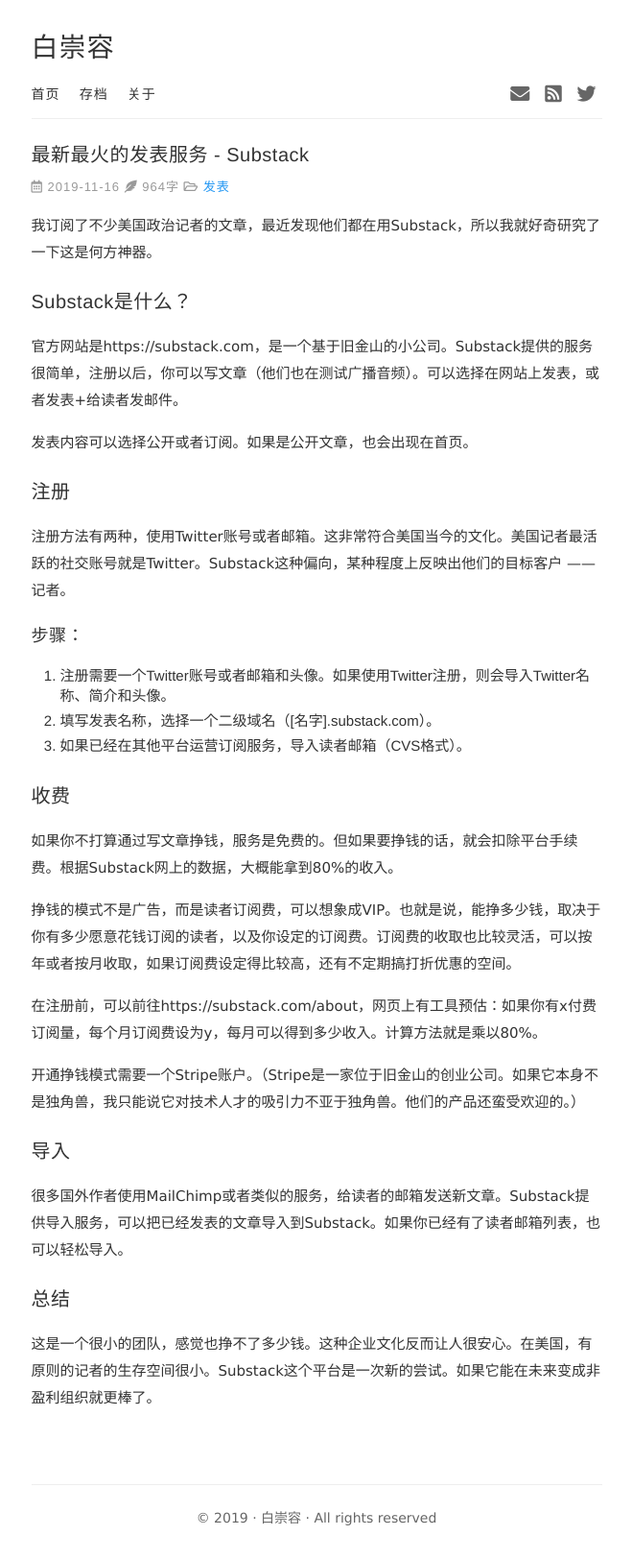
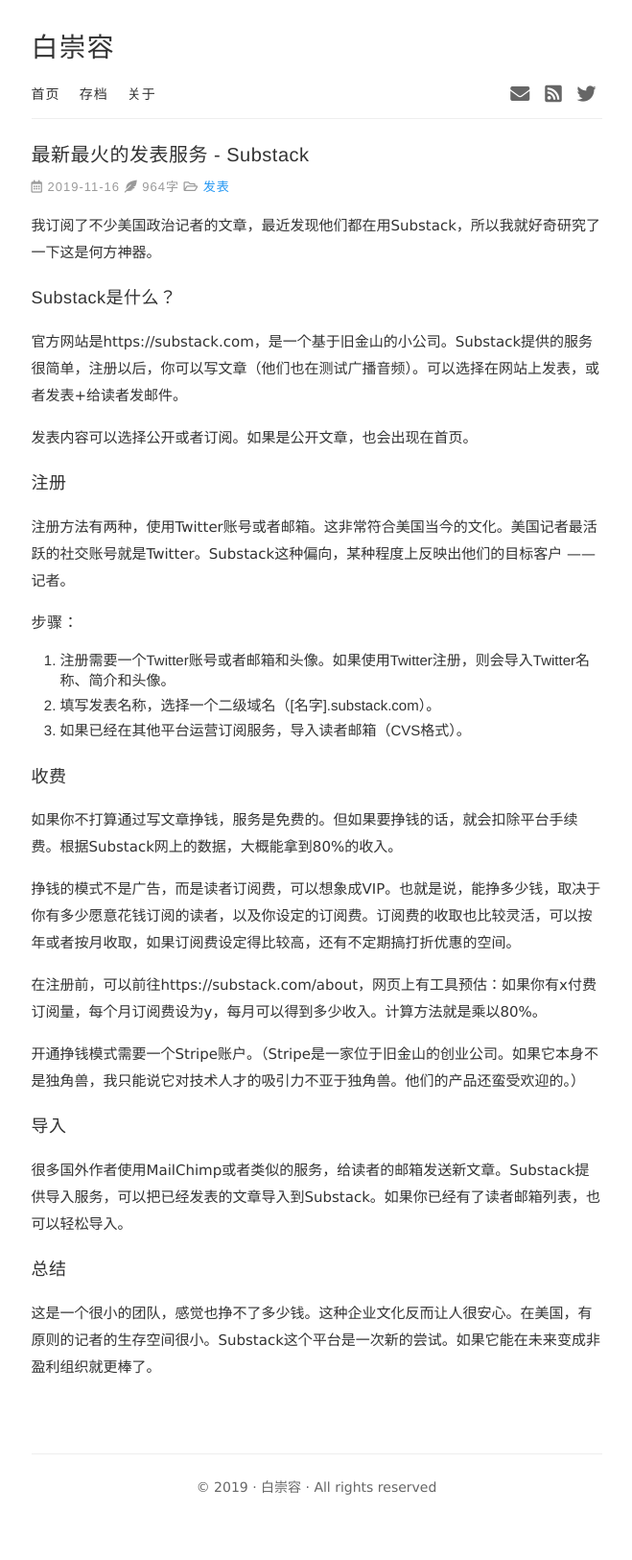
Before and after one commit to lionpup/blog, a Jekyll site: the page built from _posts/2019-11-16-hot-new-publishing-service-substack.md, in a window 1280 px wide. Shown: the whole page at 96% size, without its empty margins (310-969 px from the left). Built offline with Jekyll 4.4.1, drawn with Linux system fonts in a browser that asks for light colours; nearby versions of some CDN libraries; comment, search, counter and statistics services are not loaded; after the commit the page ends 1593 px from its top, so only the background shows below that.

Commit message:
update h1 format

```diff
--- a/_posts/2019-11-16-hot-new-publishing-service-substack.md
+++ b/_posts/2019-11-16-hot-new-publishing-service-substack.md
@@ -5,22 +5,22 @@
 
 我订阅了不少美国政治记者的文章，最近发现他们都在用Substack，所以我就好奇研究了一下这是何方神器。<!--more-->
 
-# Substack是什么？
+## Substack是什么？
 
 官方网站是https://substack.com，是一个基于旧金山的小公司。Substack提供的服务很简单，注册以后，你可以写文章（他们也在测试广播音频）。可以选择在网站上发表，或者发表+给读者发邮件。
 
 发表内容可以选择公开或者订阅。如果是公开文章，也会出现在首页。
 
-# 注册
+## 注册
 
 注册方法有两种，使用Twitter账号或者邮箱。这非常符合美国当今的文化。美国记者最活跃的社交账号就是Twitter。Substack这种偏向，某种程度上反映出他们的目标客户 —— 记者。
 
-## 步骤：
+### 步骤：
 1. 注册需要一个Twitter账号或者邮箱和头像。如果使用Twitter注册，则会导入Twitter名称、简介和头像。
 2. 填写发表名称，选择一个二级域名（[名字].substack.com）。
 3. 如果已经在其他平台运营订阅服务，导入读者邮箱（CVS格式）。
 
-# 收费
+## 收费
 
 如果你不打算通过写文章挣钱，服务是免费的。但如果要挣钱的话，就会扣除平台手续费。根据Substack网上的数据，大概能拿到80%的收入。
 
@@ -30,10 +30,10 @@
 
 开通挣钱模式需要一个Stripe账户。（Stripe是一家位于旧金山的创业公司。如果它本身不是独角兽，我只能说它对技术人才的吸引力不亚于独角兽。他们的产品还蛮受欢迎的。）
 
-# 导入
+## 导入
 
 很多国外作者使用MailChimp或者类似的服务，给读者的邮箱发送新文章。Substack提供导入服务，可以把已经发表的文章导入到Substack。如果你已经有了读者邮箱列表，也可以轻松导入。
 
-# 总结
+## 总结
 
 这是一个很小的团队，感觉也挣不了多少钱。这种企业文化反而让人很安心。在美国，有原则的记者的生存空间很小。Substack这个平台是一次新的尝试。如果它能在未来变成非盈利组织就更棒了。
```
